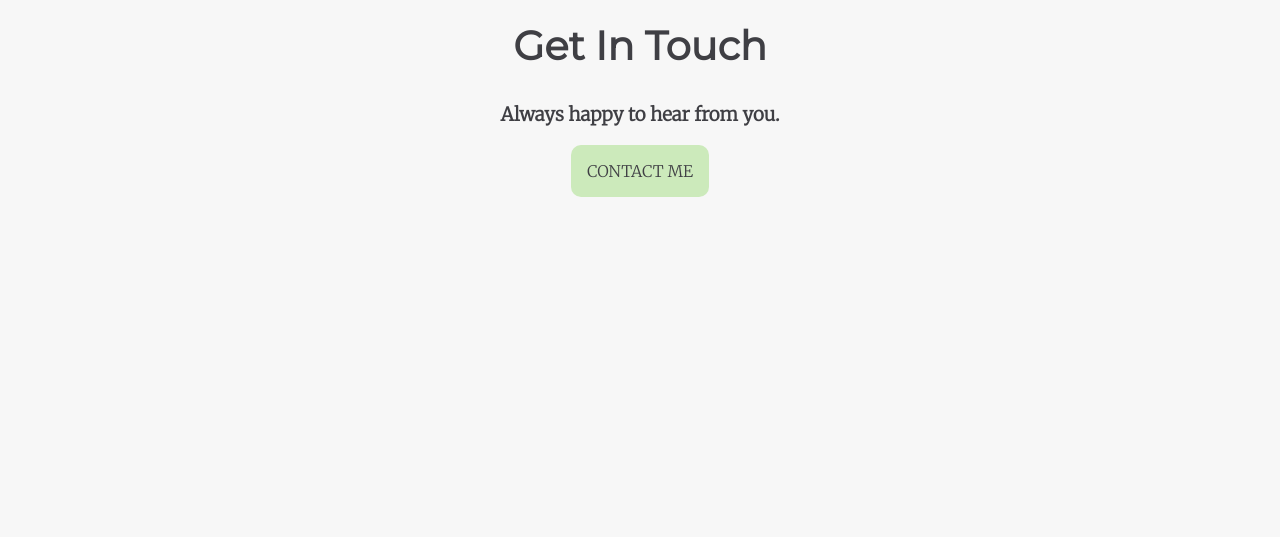
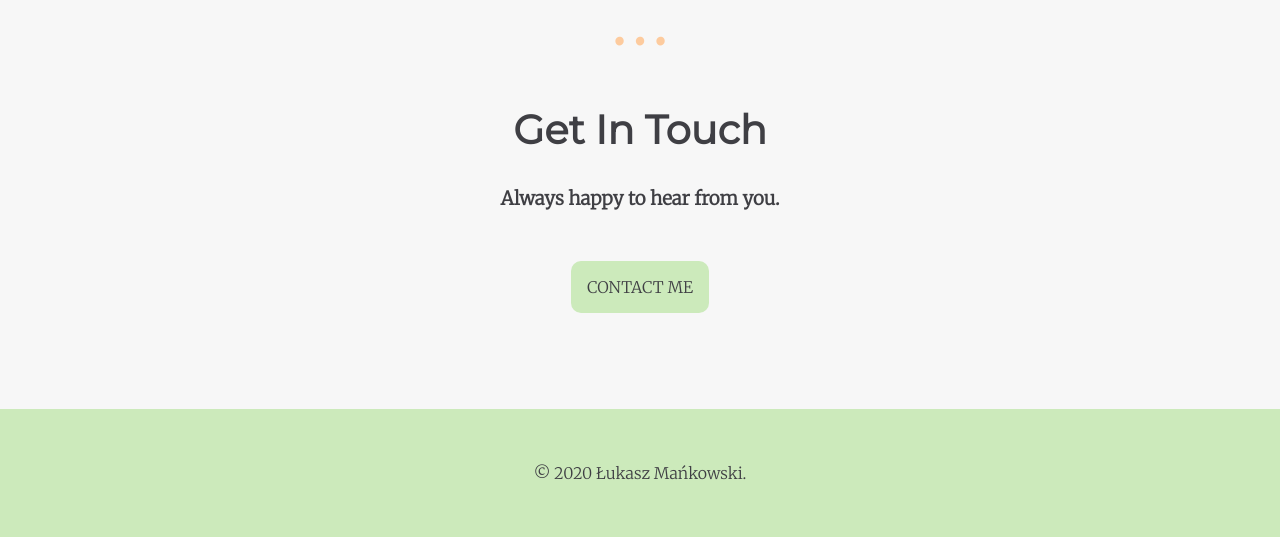
Before and after one commit to luk6man/cv, a plain HTML site: page index.html in a window 1280 px wide. Shown: the part 1674-2211 px from the top of the page. Before the commit the page ends 1967 px from the top, so only its background shows below. Drawn offline with Linux system fonts and the light colour scheme.

Commit message:
Add files via upload

```diff
--- a/css/styles.css
+++ b/css/styles.css
@@ -10,17 +10,18 @@ body {
     text-align: center;
 }
 
-h1{
+h1 {
     font-family: 'Montserrat', sans-serif;
     font-size: 3rem;
     letter-spacing: 0.2rem;
     margin: 0 auto;
 }
 
-h2{
+h2 {
     font-size: 2.5rem;
     font-family: 'Montserrat', sans-serif;
 }
+
 
 hr {
     clear: both;
@@ -28,6 +29,10 @@ hr {
     border: 0;
     text-align: center;
 
+}
+
+p {
+ line-height: 2;
 }
 
 hr:before {
@@ -73,6 +78,7 @@ hr:before {
 }
 
 .contact {
+    margin-top: 2rem;
     -webkit-border-radius: 10px;
     -moz-border-radius: 10px;
     border-radius: 10px;
@@ -94,3 +100,8 @@ hr:before {
     border-radius: 10px;
     text-decoration: none;
     }
+
+    .bottom-container{
+        padding: 2rem;
+        background-color: #cceabb;
+    }
--- a/index.html
+++ b/index.html
@@ -41,7 +41,8 @@
     </div>
   </div>
 
-
+  <div class="bottom-container">
+    <p>© 2020 Łukasz Mańkowski.</p>
   </div>
 </body>
 </html>
```
